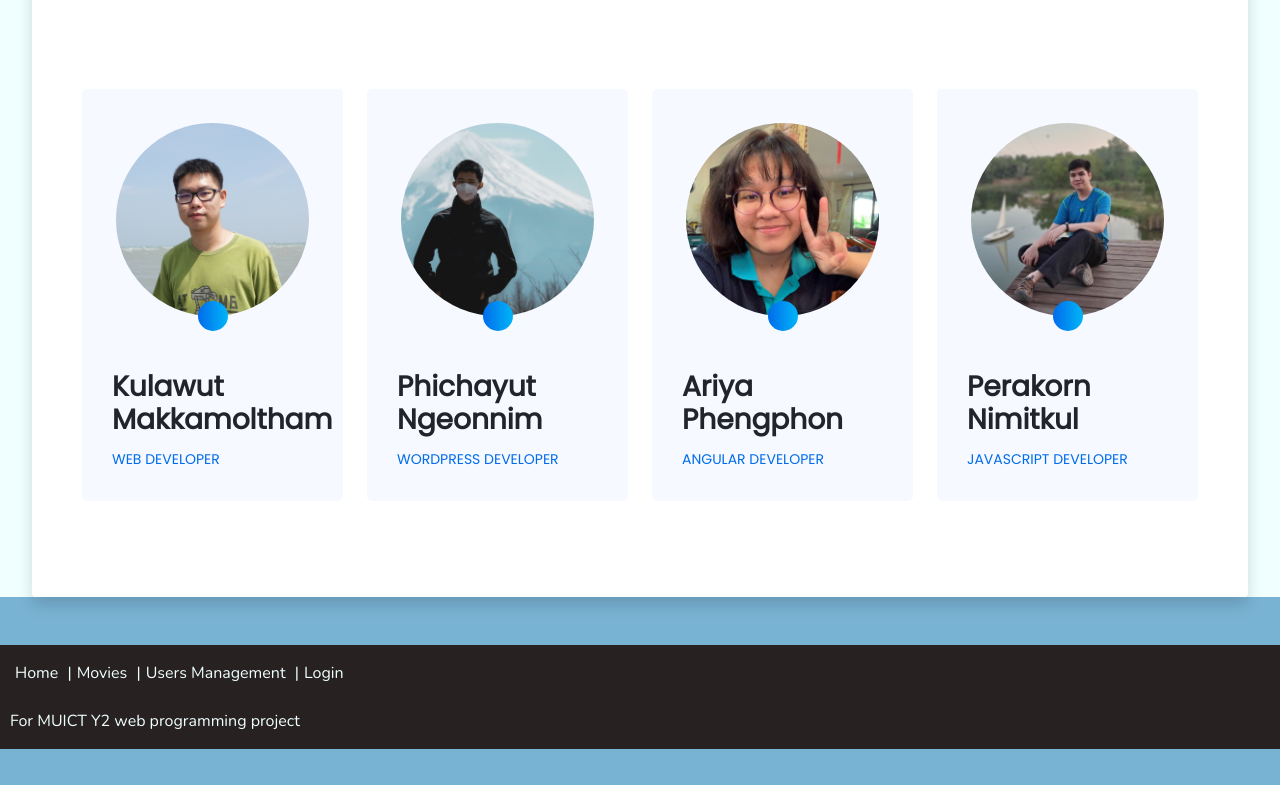
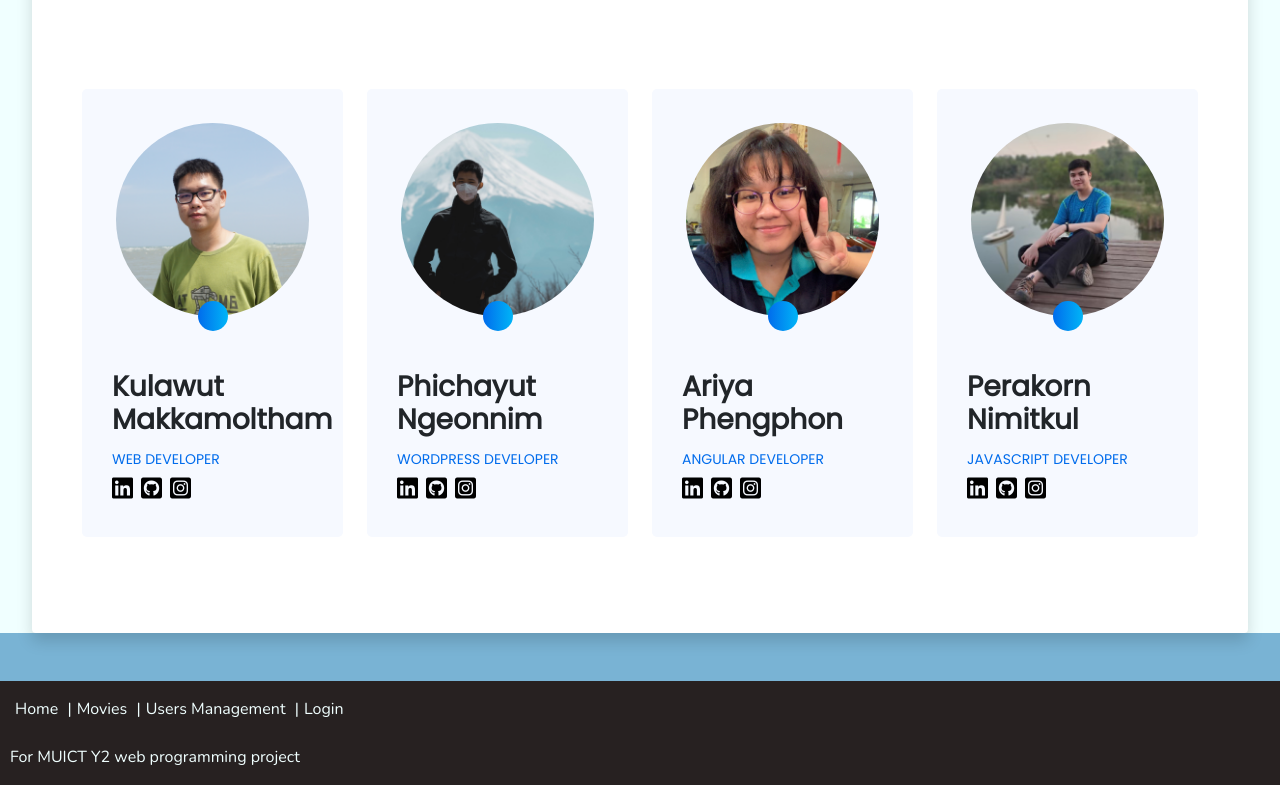
Before and after one commit to Silberweich/Y2T2_WebProg, a React (Create React App) app: page / in a window 1280 px wide. Shown: the part 972-1757 px from the top of the page. Before the commit the page ends 1721 px from the top, so only its background shows below. Built offline with nearby package versions, Linux system fonts and the light colour scheme; no server answers.

Commit message:
Last for home page (hope)
- member contact
- add placeholder on movie star rate
- update to penv by process (delete & reload npm react dom again)

```diff
--- a/src/Components/home.css
+++ b/src/Components/home.css
@@ -266,3 +266,23 @@ main {
 .section-team .single-person:hover .speciality {
 	color: #fff;
 }
+
+.contact {
+    font-size: 1.5rem;
+    color: black;
+}
+
+.fa-linkedin,
+.fa-github-square,
+.fa-instagram-square {
+    color: black;
+    margin-right: 0.5rem;
+}
+
+.fa-linkedin:hover,
+.fa-github-square:hover,
+.fa-instagram-square:hover {
+    color: white;
+    transform: scale(1.1);
+    transition: ease-in-out 0.4s;
+}
--- a/src/Components/home.js
+++ b/src/Components/home.js
@@ -10,7 +10,7 @@ class Home extends Component {
             movies: '',
             friends: '',
         }
-        this.domain = "http://localhost:4203";
+        this.domain = process.env.REACT_APP_WEBSERV_URL;
       }
 
     componentDidMount() {
@@ -98,16 +98,16 @@ class Home extends Component {
                         </div>
                     </div>
 
-                    {/* Membruh Section */}
+                    {/* <--- Membruh Section ---> */}
                     <div className="shadow p-3 mb-5 bg-white rounded">
                         <section className="section-team">
                         <div className="container">
                             {/* Start Header Section */}
                                 <div className="row justify-content-center text-center">
                                     <div className="col-md-8 col-lg-6">
-                                    <div className="header-section">
-                                        <h2 className="title">Let's meet with our team members</h2>
-                                    </div>
+                                        <div className="header-section">
+                                            <h2 className="title">Let's meet with our team members</h2>
+                                        </div>
                                     </div>
                                 </div>
 
@@ -122,6 +122,11 @@ class Home extends Component {
                                     <div className="person-info">
                                         <h3 className="full-name">Kulawut Makkamoltham</h3>
                                         <span className="speciality">Web Developer</span>
+                                        <div className="contact">
+                                            <a href="https://www.linkedin.com/in/kulawut-makkamoltham-561478225/" target="_blank" rel="noreferrer"><i class="fa-brands fa-linkedin"></i></a>
+                                            <a href="https://github.com/Vvidsky" target="_blank" rel="noreferrer"><i class="fa-brands fa-github-square"></i></a>
+                                            <a href="https://www.instagram.com/view.klw/" target="_blank" rel="noreferrer"><i class="fa-brands fa-instagram-square"></i></a>
+                                        </div>
                                     </div>
                                 </div>
                                 </div>
@@ -135,6 +140,11 @@ class Home extends Component {
                                     <div className="person-info">
                                         <h3 className="full-name">Phichayut Ngeonnim</h3>
                                         <span className="speciality">WordPress Developer</span>
+                                        <div className="contact">
+                                            <a href="https://www.linkedin.com/in/phi-ngoennim/" target="_blank" rel="noreferrer"><i class="fa-brands fa-linkedin"></i></a>
+                                            <a href="https://github.com/Silberweich" target="_blank" rel="noreferrer"><i class="fa-brands fa-github-square"></i></a>
+                                            <a href="/" rel="noreferrer"><i class="fa-brands fa-instagram-square"></i></a>
+                                        </div>
                                     </div>
                                 </div>
                                 </div>
@@ -148,6 +158,11 @@ class Home extends Component {
                                     <div className="person-info">
                                         <h3 className="full-name">Ariya<br/>Phengphon</h3>
                                         <span className="speciality">Angular Developer</span>
+                                        <div className="contact">
+                                            <a href="https://www.linkedin.com/in/ariya-phengphon/" target="_blank" rel="noreferrer"><i class="fa-brands fa-linkedin"></i></a>
+                                            <a href="https://github.com/ChanAndKlee" target="_blank" rel="noreferrer"><i class="fa-brands fa-github-square"></i></a>
+                                            <a href="https://www.instagram.com/chanariya_/" target="_blank" rel="noreferrer"><i class="fa-brands fa-instagram-square"></i></a>
+                                        </div>
                                     </div>
                                 </div>
                                 </div>
@@ -161,6 +176,11 @@ class Home extends Component {
                                     <div className="person-info">
                                         <h3 className="full-name">Perakorn Nimitkul</h3>
                                         <span className="speciality">Javascript Developer</span>
+                                        <div className="contact">
+                                            <a href="/" rel="noreferrer"><i class="fa-brands fa-linkedin"></i></a>
+                                            <a href="https://github.com/Nyavioly" target="_blank" rel="noreferrer"><i class="fa-brands fa-github-square"></i></a>
+                                            <a href="https://www.instagram.com/perakorn_nimitkul/" target="_blank" rel="noreferrer"><i class="fa-brands fa-instagram-square"></i></a>
+                                        </div>
                                     </div>
                                 </div>
                                 </div>
--- a/src/Components/movie/UpdateRequest.js
+++ b/src/Components/movie/UpdateRequest.js
@@ -83,6 +83,7 @@ constructor(props) {
             movie_image: this.state.movie_image
         };
         if (data.movie_starRate.match('[0-4].[0-9]|5.0') == null) {
+            alert('nono')
             throw Error(`Wrong starRate format`);
         }
         let url = `${this.domain}/movie`
@@ -149,7 +150,7 @@ constructor(props) {
                     </div>
                     <div className="col-md-2">
                         <label htmlFor="moviestar" className="form-label" >Movie Star Rate</label>
-                        <input type="number" className="form-control" id="moviestar" pattern="[0-4].[0-9]|5.0"
+                        <input type="number" className="form-control" id="moviestar" pattern="[0-4].[0-9]|5.0" placeholder='0.0-5.0'
                             name="movie_starRate" value={this.state.movie_starRate} onChange={this.handleChange} />
                     </div>
                     <div className="col-md-2">
--- a/src/Components/movie/addmovie.js
+++ b/src/Components/movie/addmovie.js
@@ -126,7 +126,7 @@ class AddMov extends Component {
                     </div>
                     <div className="col-md-2">
                         <label htmlFor="moviestar" className="form-label" >Movie Star Rate</label>
-                        <input type="number" className="form-control" id="moviestar" pattern="[0-4].[0-9]|5.0"
+                        <input type="number" className="form-control" id="moviestar" pattern="[0-4].[0-9]|5.0" placeholder='0.0-5.0'
                             name="movie_starRate" value={this.state.movie_starRate} onChange={this.handleChange} />
                     </div>
                     <div className="col-md-2">
--- a/src/Components/movie/movie-management.js
+++ b/src/Components/movie/movie-management.js
@@ -46,7 +46,6 @@ class MovieManagement extends React.Component {
             released_year: '',
             genres: [],
         };
-        // i cant access env file, so need to use actual path //
         this.domain = process.env.REACT_APP_WEBSERV_URL;
         this.create = this.search.bind(this);
         this.update = this.create.bind(this);
@@ -56,7 +55,7 @@ class MovieManagement extends React.Component {
     }
 
     componentDidMount() {
-        fetch(`http://localhost:4203/movie`, {
+        fetch(`${this.domain}/movie`, {
             headers: {
                 'Content-Type': 'application/json',
                 'Accept': 'application/json'
@@ -93,8 +92,7 @@ class MovieManagement extends React.Component {
         // &movieReleasedYr=${this.state.released_year}
         // &movieName=${this.state.movie_name}`
 
-        let url = `http://localhost:4203/searchMoviesReact?movieName=${this.state.movie_name}&movieReleasedYr=${this.state.released_year}&movieGenre=${this.state.movie_genre}${soundQuery}`
-        // let url = `${this.domain}/searchMoviesReact?movieName=${this.state.movie_name}&movieReleasedYr=${this.state.released_year}&movieGenre=${this.state.movie_genre}${soundQuery}`
+        let url = `${this.domain}/searchMoviesReact?movieName=${this.state.movie_name}&movieReleasedYr=${this.state.released_year}&movieGenre=${this.state.movie_genre}${soundQuery}`
         console.log(url);
         axios.get(url)
             .then(response => {
```
Also changed, not shown: src/Components/movie/movieUpdateForm.js (line endings or trailing spaces).
